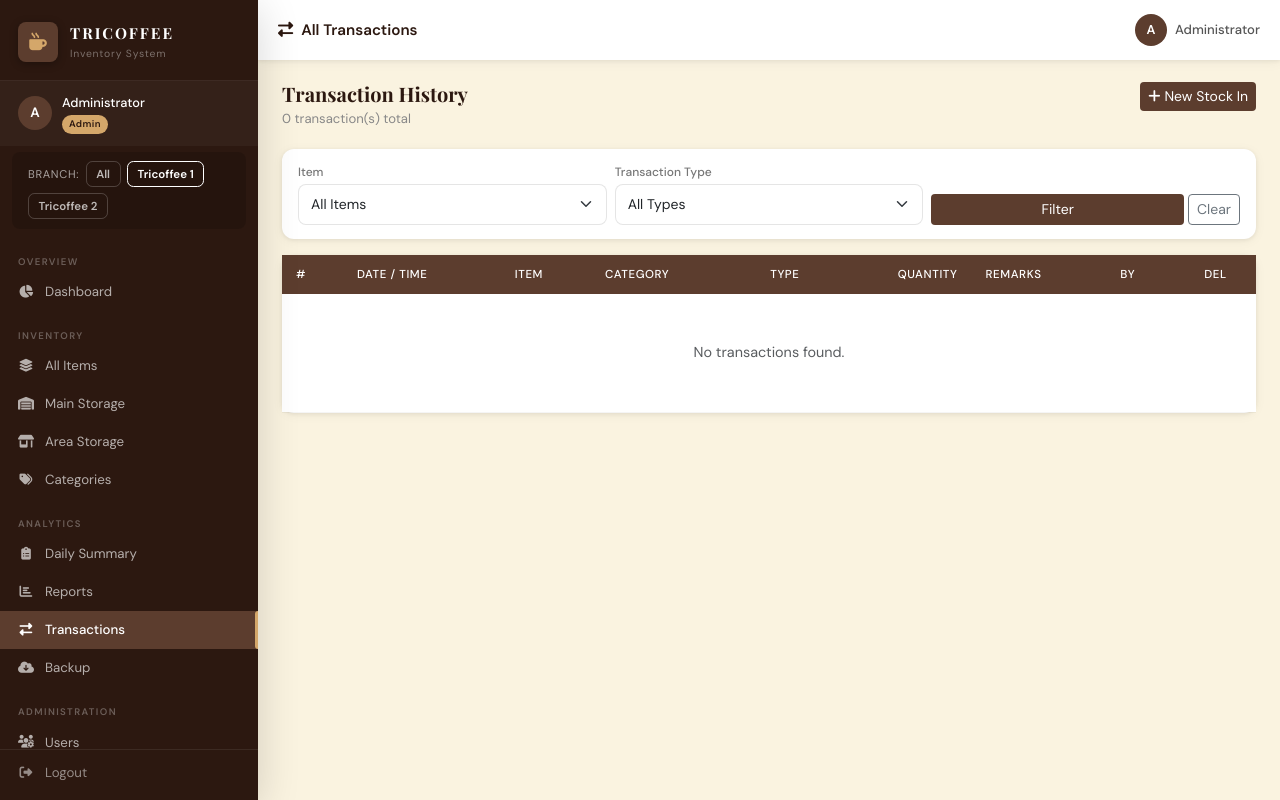
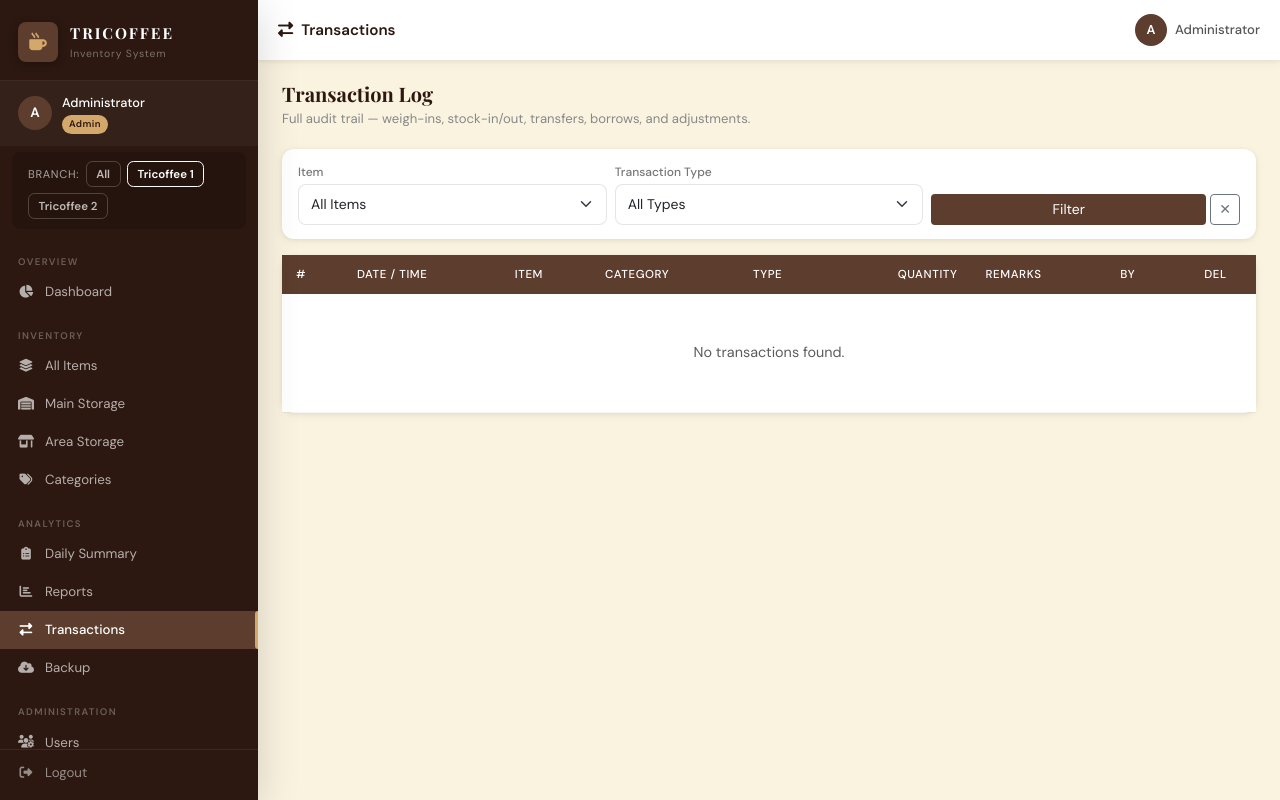
Before and after one commit to JeanMervin/tricoffee-inventory, a Flask app: page /inventory/transactions in a window 1280 px wide. Run offline with Flask 3, Linux system fonts and the light colour scheme; a user stored in the database is signed in; some libraries are stand-ins or nearby versions.

Commit message:
Fix: rebuild main storage and transactions templates to remove stale links to deleted admin routes

```diff
--- a/templates/inventory/transactions.html
+++ b/templates/inventory/transactions.html
@@ -1,19 +1,15 @@
 {% extends 'base.html' %}
 {% block title %}Transactions{% endblock %}
-{% block page_title %}<i class="fas fa-exchange-alt me-2" style="color:var(--coffee-light)"></i>All Transactions{% endblock %}
+{% block page_title %}<i class="fas fa-exchange-alt me-2" style="color:var(--coffee-light)"></i>Transactions{% endblock %}
 
 {% block content %}
 <div class="page-header">
   <div>
-    <h1 class="page-h1">Transaction History</h1>
-    <p class="page-sub">{{ transactions.total }} transaction(s) total</p>
+    <h1 class="page-h1">Transaction Log</h1>
+    <p class="page-sub">Full audit trail — weigh-ins, stock-in/out, transfers, borrows, and adjustments.</p>
   </div>
-  <a href="{{ url_for('inventory.stock_in') }}" class="btn btn-coffee btn-sm">
-    <i class="fas fa-plus me-1"></i>New Stock In
-  </a>
 </div>
 
-<!-- Filters -->
 <div class="filter-bar mb-3">
   <form method="GET" class="row g-2 align-items-end">
     <div class="col-md-4">
@@ -29,16 +25,21 @@
       <label class="form-label-sm">Transaction Type</label>
       <select name="type" class="form-select form-select-sm">
         <option value="">All Types</option>
-        <option value="supplier_in"      {% if selected_type == 'supplier_in'      %}selected{% endif %}>Stock In (Supplier)</option>
+        <option value="supplier_in" {% if selected_type == 'supplier_in' %}selected{% endif %}>Stock In (Supplier)</option>
         <option value="transfer_to_area" {% if selected_type == 'transfer_to_area' %}selected{% endif %}>Transfer to Area</option>
-        <option value="stock_out"        {% if selected_type == 'stock_out'        %}selected{% endif %}>Stock Out (Used)</option>
-        <option value="adjustment_main"  {% if selected_type == 'adjustment_main'  %}selected{% endif %}>Adjustment (Main)</option>
-        <option value="adjustment_area"  {% if selected_type == 'adjustment_area'  %}selected{% endif %}>Adjustment (Area)</option>
+        <option value="stock_out" {% if selected_type == 'stock_out' %}selected{% endif %}>Stock Out (Used)</option>
+        <option value="count_open" {% if selected_type == 'count_open' %}selected{% endif %}>Opening Count (Weigh-In)</option>
+        <option value="adjustment_main" {% if selected_type == 'adjustment_main' %}selected{% endif %}>Adjustment (Main)</option>
+        <option value="adjustment_area" {% if selected_type == 'adjustment_area' %}selected{% endif %}>Adjustment (Area)</option>
+        <option value="borrow_main" {% if selected_type == 'borrow_main' %}selected{% endif %}>Received (Shared Main)</option>
+        <option value="borrow_b1_area" {% if selected_type == 'borrow_b1_area' %}selected{% endif %}>Borrowed (T1 Area)</option>
+        <option value="lent_to_b2" {% if selected_type == 'lent_to_b2' %}selected{% endif %}>Lent to T2</option>
+        <option value="main_lent_to_b2" {% if selected_type == 'main_lent_to_b2' %}selected{% endif %}>Main Drawn by T2</option>
       </select>
     </div>
     <div class="col-md-4 d-flex gap-1">
       <button type="submit" class="btn btn-coffee btn-sm flex-fill">Filter</button>
-      <a href="{{ url_for('inventory.transactions') }}" class="btn btn-outline-secondary btn-sm">Clear</a>
+      <a href="{{ url_for('inventory.transactions') }}" class="btn btn-outline-secondary btn-sm">✕</a>
     </div>
   </form>
 </div>
@@ -53,7 +54,7 @@
             <th>Date / Time</th>
             <th>Item</th>
             <th>Category</th>
-            <th class="text-center">Type</th>
+            <th>Type</th>
             <th class="text-end">Quantity</th>
             <th>Remarks</th>
             <th>By</th>
@@ -64,22 +65,29 @@
           {% for tx in transactions.items %}
           <tr>
             <td class="text-muted small">{{ tx.id }}</td>
-            <td class="text-muted small text-nowrap">{{ tx.transaction_date.strftime('%b %d, %Y %H:%M') }}</td>
-            <td class="fw-medium small">{{ tx.item.name }}</td>
-            <td class="text-muted small">{{ tx.item.category.name }}</td>
+            <td class="text-muted small">{{ tx.transaction_date.strftime('%b %d, %Y %H:%M') }}</td>
+            <td class="fw-medium">{{ tx.item.name if tx.item else '(deleted item)' }}</td>
+            <td><span class="cat-chip">{{ tx.item.category.name if tx.item and tx.item.category else '—' }}</span></td>
+            <td><span class="tx-badge tx-{{ tx.transaction_type }}">{{ tx.type_label }}</span></td>
+            <td class="text-end">
+              {{ tx.quantity | int if tx.quantity == tx.quantity | int else tx.quantity }}
+              <small class="text-muted">
+                {%- if tx.transaction_type in ['morning_count','opening_count','weigh_in','count_open'] -%}
+                  {{ tx.item.unit_type if tx.item else '' }}
+                {%- else -%}
+                  {{ tx.item.storage_unit if tx.item and tx.item.storage_unit else 'pcs' }}
+                {%- endif -%}
+              </small>
+            </td>
+            <td class="small text-muted">{{ tx.remarks or '—' }}</td>
+            <td class="small">{{ tx.user.username if tx.user else 'N/A' }}</td>
             <td class="text-center">
-              <span class="tx-badge tx-{{ tx.transaction_type }}">{{ tx.type_label }}</span>
-            </td>
-            <td class="text-end fw-semibold">
-              {{ tx.quantity | int if tx.quantity == tx.quantity | int else tx.quantity }}
-              <small class="text-muted">{%- if tx.transaction_type in ['morning_count','opening_count','weigh_in'] -%}{{ tx.item.unit_type }}{%- else -%}{{ tx.item.storage_unit if tx.item.storage_unit else 'pcs' }}{%- endif -%}</small>
-            </td>
-            <td class="text-muted small" style="max-width:180px;overflow:hidden;text-overflow:ellipsis;white-space:nowrap">{{ tx.remarks or '—' }}</td>
-            <td class="small">{{ tx.user.username if tx.user else '—' }}</td>
-            <td class="text-center">
-              <button class="act-btn act-delete"
-                onclick="confirmDelete('{{ url_for('inventory.delete_transaction', tx_id=tx.id) }}', 'Delete this transaction record?')">
-                <i class="fas fa-trash"></i>
+              <button type="button" class="act-btn act-delete"
+                      onclick="document.getElementById('deleteModalForm').action='{{ url_for('inventory.delete_transaction', tx_id=tx.id) }}';
+                               document.getElementById('deleteModalMsg').textContent='Delete this transaction record? This cannot be undone.';
+                               new bootstrap.Modal(document.getElementById('deleteModal')).show();"
+                      title="Delete">
+                <i class="fas fa-trash-alt"></i>
               </button>
             </td>
           </tr>
@@ -98,14 +106,12 @@
     <li class="page-item {% if not transactions.has_prev %}disabled{% endif %}">
       <a class="page-link" href="?page={{ transactions.prev_num }}&item_id={{ selected_item }}&type={{ selected_type }}">‹</a>
     </li>
-    {% for p in transactions.iter_pages(left_edge=1, right_edge=1, left_current=2, right_current=2) %}
+    {% for p in transactions.iter_pages() %}
       {% if p %}
       <li class="page-item {% if p == transactions.page %}active{% endif %}">
         <a class="page-link" href="?page={{ p }}&item_id={{ selected_item }}&type={{ selected_type }}">{{ p }}</a>
       </li>
-      {% else %}
-      <li class="page-item disabled"><span class="page-link">…</span></li>
-      {% endif %}
+      {% else %}<li class="page-item disabled"><span class="page-link">…</span></li>{% endif %}
     {% endfor %}
     <li class="page-item {% if not transactions.has_next %}disabled{% endif %}">
       <a class="page-link" href="?page={{ transactions.next_num }}&item_id={{ selected_item }}&type={{ selected_type }}">›</a>
```
Also changed, not shown: templates/inventory/main_storage.html (+11 -18 lines).
